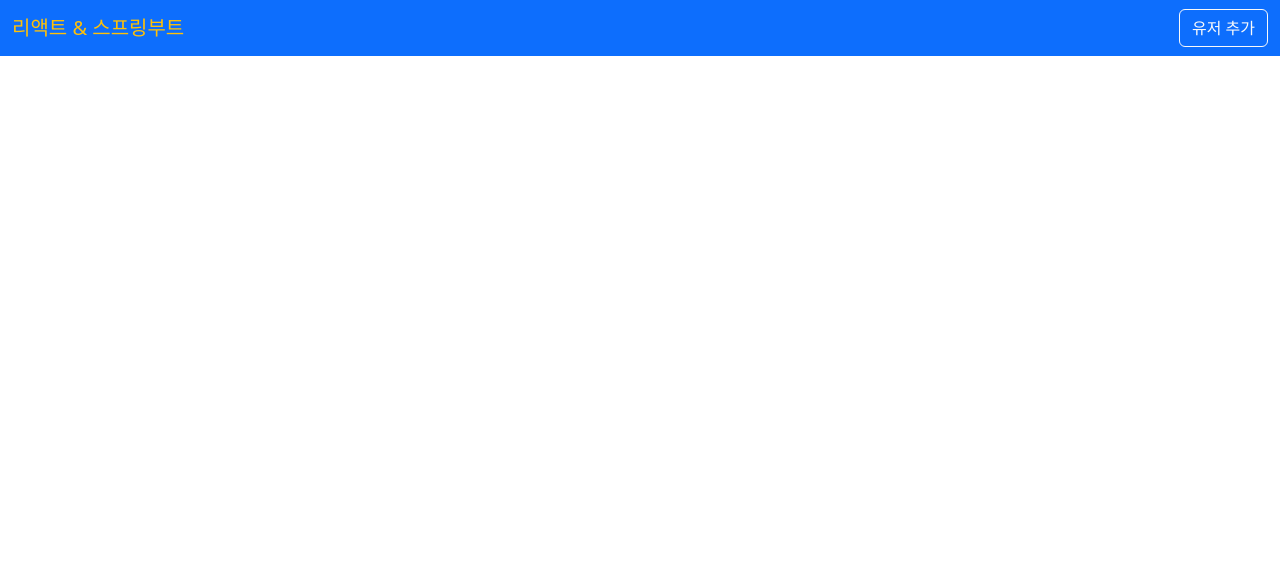
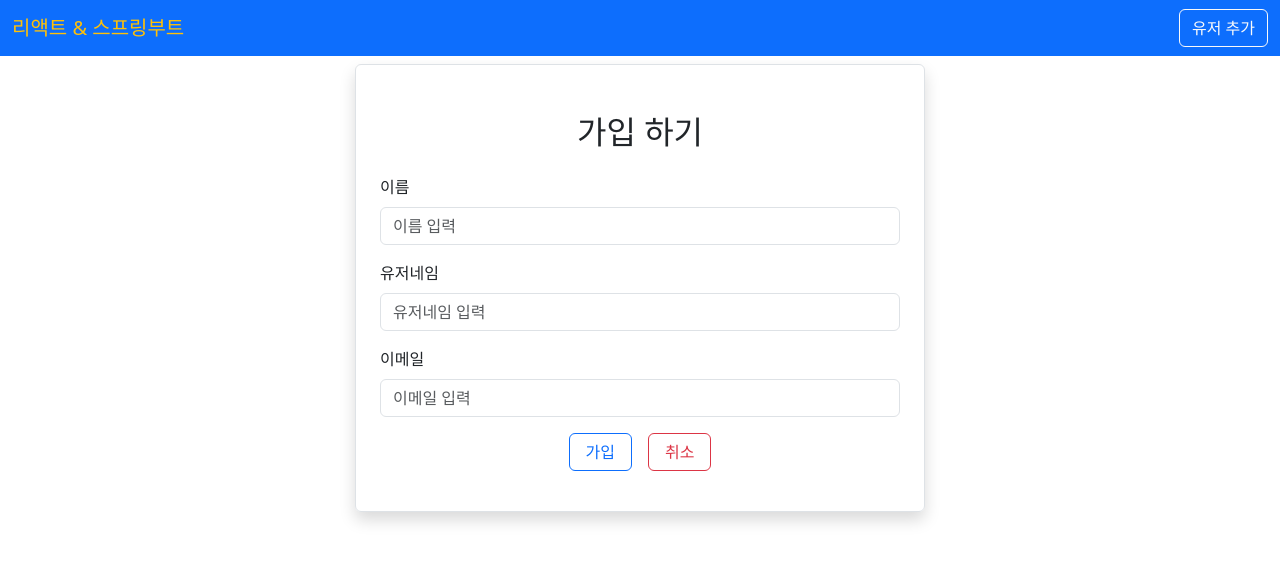
Before and after one commit to jbkim08/frontend, a React (Vite) app: page /edituser/1 in a window 1280 px wide. Before the commit this address had no page. Shown: the top 562 px of the page. Built offline with nearby package versions, Linux system fonts and the light colour scheme.

Commit message:
Edit유저 수정페이지 표시

```diff
--- a/src/App.jsx
+++ b/src/App.jsx
@@ -2,6 +2,7 @@ import Navbar from "./layout/Navbar";
 import Home from "./pages/Home";
 import { BrowserRouter, Route, Routes } from "react-router-dom";
 import AddUser from "./users/AddUser";
+import EditUser from "./users/EditUser";
 
 function App() {
   return (
@@ -11,6 +12,7 @@ function App() {
         <Routes>
           <Route path="/" element={<Home />} />
           <Route path="/adduser" element={<AddUser />} />
+          <Route path="/edituser/:id" element={<EditUser />} />
         </Routes>
       </BrowserRouter>
     </div>
--- a/src/pages/Home.jsx
+++ b/src/pages/Home.jsx
@@ -1,5 +1,6 @@
 import axios from "axios"; //액시오스 객체
 import { useEffect, useState } from "react";
+import { Link } from "react-router-dom";
 
 export default function Home() {
   const [users, setUsers] = useState([]); //유저객체 배열
@@ -33,7 +34,12 @@ export default function Home() {
               <td>{user.email}</td>
               <td>
                 <button className="btn btn-outline-secondary mx-2">보기</button>
-                <button className="btn btn-outline-warning mx-2">수정</button>
+                <Link
+                  to={`/edituser/${user.id}`}
+                  className="btn btn-outline-warning mx-2"
+                >
+                  수정
+                </Link>
                 <button className="btn btn-outline-danger mx-2">삭제</button>
               </td>
             </tr>
--- a/src/users/EditUser.jsx
+++ b/src/users/EditUser.jsx
@@ -1,5 +1,94 @@
-import React from "react";
+import axios from "axios";
+import React, { useState } from "react";
+import { Link, useNavigate } from "react-router-dom";
 
 export default function EditUser() {
-  return <div>에딧유저</div>;
+  const navigate = useNavigate(); //이동객체
+  const [user, setUser] = useState({
+    name: "",
+    username: "",
+    email: "",
+  });
+  const { name, username, email } = user; //객체 분해(객체 밖으로 변수들을 꺼냄)
+
+  //모든 입력창의 값을 업데이트
+  const onInputChange = (e) => {
+    setUser({
+      ...user,
+      [e.target.name]: e.target.value,
+    });
+  };
+  const onSubmit = async (e) => {
+    e.preventDefault();
+    await axios.post("http://localhost:8080/users", user);
+    //성공적으로 보낸후 기본페이지로
+    navigate("/");
+  };
+  return (
+    <div className="container">
+      <div className="row">
+        <div className="col-md-6 offset-md-3 border rounded p-4 mt-2 shadow">
+          <h2 className="text-center m-4">가입 하기</h2>
+          <form onSubmit={onSubmit}>
+            <div className="mb-3">
+              <label htmlFor="name" className="form-label">
+                이름
+              </label>
+              <input
+                required
+                type="text"
+                id="name"
+                value={name}
+                onChange={onInputChange}
+                className="form-control"
+                placeholder="이름 입력"
+                name="name"
+              />
+            </div>
+            <div className="mb-3">
+              <label htmlFor="username" className="form-label">
+                유저네임
+              </label>
+              <input
+                required
+                type="text"
+                id="username"
+                value={username}
+                onChange={onInputChange}
+                className="form-control"
+                placeholder="유저네임 입력"
+                name="username"
+              />
+            </div>
+            <div className="mb-3">
+              <label htmlFor="email" className="form-label">
+                이메일
+              </label>
+              <input
+                required
+                type="text"
+                id="email"
+                value={email}
+                onChange={onInputChange}
+                className="form-control"
+                placeholder="이메일 입력"
+                name="email"
+              />
+            </div>
+            <div className="mb-3 text-center">
+              <button
+                type="submit"
+                className="btn btn-outline-primary px-3 mx-2"
+              >
+                가입
+              </button>
+              <Link to="/" className="btn btn-outline-danger px-3 mx-2">
+                취소
+              </Link>
+            </div>
+          </form>
+        </div>
+      </div>
+    </div>
+  );
 }
```
